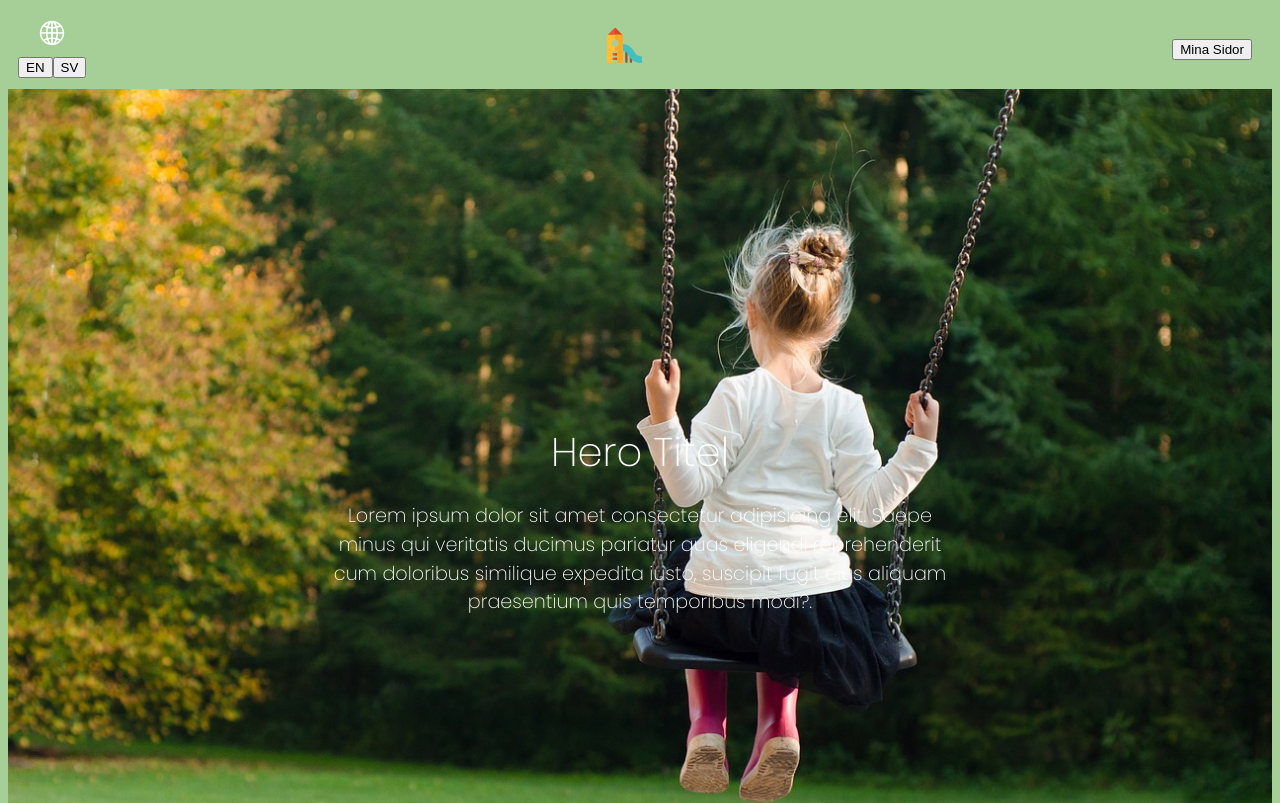
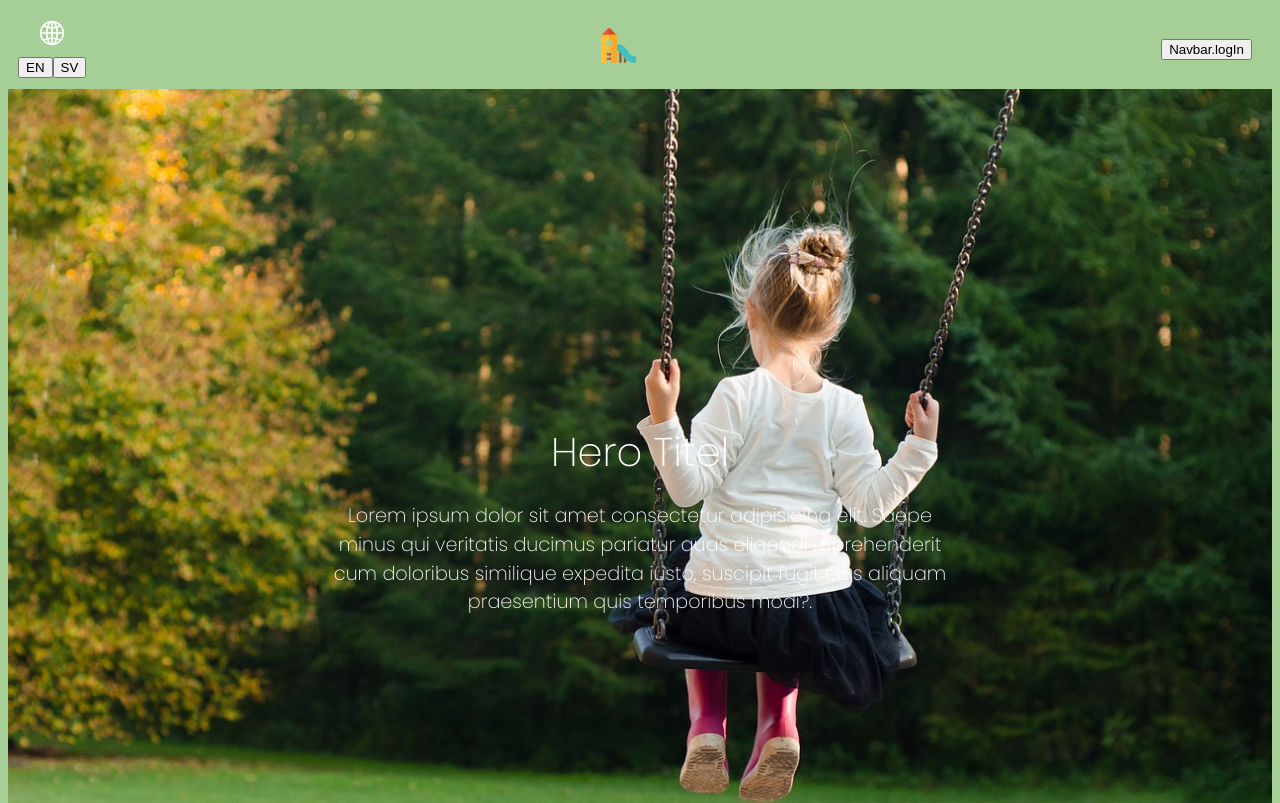
Before and after one commit to Technigo/final-boiler-plate-monorepo, a React (Vite) app in the folder frontend/: page / in a window 1280 px wide. Shown: the top 803 px of the page. Built offline with nearby package versions, Linux system fonts and the light colour scheme; no server answers.

Commit message:
Changed navbar

```diff
--- a/frontend/package.json
+++ b/frontend/package.json
@@ -13,6 +13,7 @@
   "dependencies": {
     "i18next": "^23.7.9",
     "react": "^18.2.0",
+    "react-burger-menu": "^3.0.9",
     "react-dom": "^18.2.0",
     "react-i18next": "^13.5.0",
     "react-icons": "^4.12.0",
--- a/frontend/src/components/NavBar.jsx
+++ b/frontend/src/components/NavBar.jsx
@@ -1,12 +1,50 @@
+// import { IoIosGlobe } from "react-icons/io";
+// import { Button } from "./Button";
+// import { Link } from "react-router-dom";
+// import { Translations } from "../Translations/Translations";
+// import { useTranslation } from "react-i18next"
+// import "./navbar.css"
+
+// export const NavBar = () => {
+//   const { t } = useTranslation()
+
+//   return (
+//     <div className="navbar">
+//       <div className="left-section">
+//         <IoIosGlobe color="white" style={{ fontSize: '30px' }} > </IoIosGlobe>
+//         <Translations />
+//       </div>
+//       <Link to="/">
+//       <img
+//       className="site-logo"
+//        src="./playground-svgrepo-com.svg" alt="" />
+//       </Link>
+//       <div className="right-section">
+//         {/* <Link to="/">
+//         <a href="#">{t("Navbar.home")}</a>
+//         </Link> */}
+//         <Link to="/login">
+//           <Button className={"my-favorites"} btnText={t("Navbar.myPages")} />
+//         </Link>
+//         {/* <a href="#">Mina Sidor</a> */}
+//       </div>
+//     </div>
+//   );
+// };
+
+//Satte in ny kod för att bara visa "my pages" om man är inloggad. Behöver lösa hur man fixar den översatta texten..
+
 import { IoIosGlobe } from "react-icons/io";
 import { Button } from "./Button";
 import { Link } from "react-router-dom";
 import { Translations } from "../Translations/Translations";
-import { useTranslation } from "react-i18next"
-import "./navbar.css"
+import { useTranslation } from "react-i18next";
+import { useUserStore } from "../stores/useUserStore";
+import "./navbar.css";
 
 export const NavBar = () => {
-  const { t } = useTranslation()
+  const { t } = useTranslation();
+  const { isLoggedIn } = useUserStore(); // Assuming your user store has a state for login status
 
   return (
     <div className="navbar">
@@ -15,18 +53,20 @@ export const NavBar = () => {
         <Translations />
       </div>
       <Link to="/">
-      <img
-      className="site-logo"
-       src="./playground-svgrepo-com.svg" alt="" />
+        <img className="site-logo" src="./playground-svgrepo-com.svg" alt="" />
       </Link>
       <div className="right-section">
-        {/* <Link to="/">
-        <a href="#">{t("Navbar.home")}</a>
-        </Link> */}
-        <Link to="/login">
-          <Button className={"my-favorites"} btnText={t("Navbar.myPages")} />
-        </Link>
-        {/* <a href="#">Mina Sidor</a> */}
+        {isLoggedIn ? (
+          // If user is logged in, show "My Pages"
+          <Link to="/secretpage">
+            <Button className={"my-favorites"} btnText={t("Navbar.myPages")} />
+          </Link>
+        ) : (
+          // If user is not logged in, show "Log In"
+          <Link to="/login">
+            <Button className={"my-favorites"} btnText={t("Navbar.logIn")} />
+          </Link>
+        )}
       </div>
     </div>
   );
```
